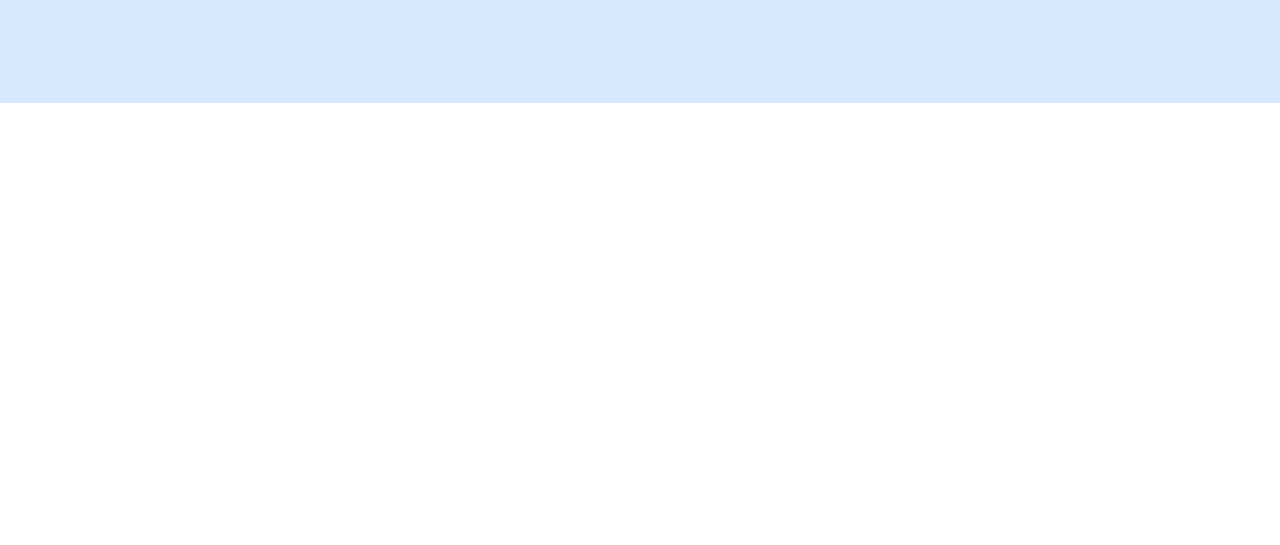
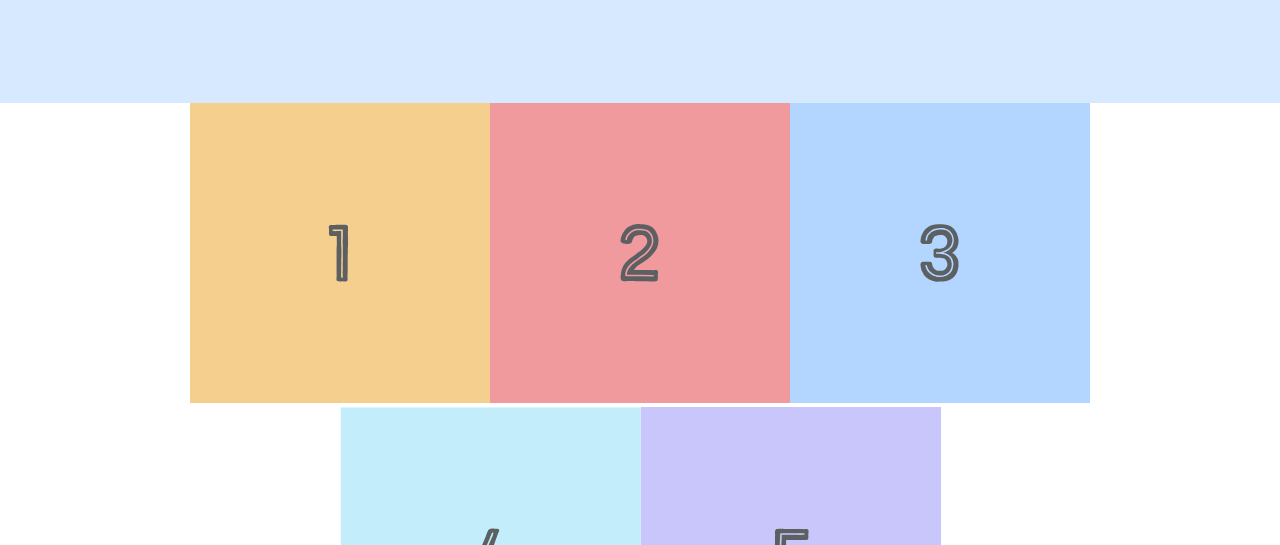
Before and after one commit to nedoratic/iih-08-flexbox, a plain HTML site: page index.html in a window 1280 px wide. Shown: the part 255-800 px from the top of the page. Drawn offline with Linux system fonts and the light colour scheme.

Commit message:
main content and main style added

```diff
--- a/index.html
+++ b/index.html
@@ -24,5 +24,15 @@
                 <div class="social"><img src="./images/social-icons.svg" alt="Social icons"></div>
             </div>
         </div>
+
+        <div class="photo-grid-container">
+            <div class="photo-grid">
+                <div class="photo-gird-item item-one"><img src="./images/one.svg" alt="One"></div>
+                <div class="photo-gird-item item-two"><img src="./images/two.svg" alt="Two"></div>
+                <div class="photo-gird-item item-three"><img src="./images/three.svg" alt="Three"></div>
+                <div class="photo-gird-item item-four"><img src="./images/four.svg" alt="Four"></div>
+                <div class="photo-gird-item item-five"><img src="./images/five.svg" alt="Five"></div>
+            </div>
+        </div>
     </body>
 </html>
--- a/style.css
+++ b/style.css
@@ -49,3 +49,25 @@
     justify-content: space-between;
     align-items: center;
 }
+
+/* Main */
+
+.photo-grid-container {
+    display: flex;
+    justify-content: center;
+}
+
+.photo-grid {
+    width: 900px;
+
+    display: flex;
+    justify-content: center;
+    flex-wrap: wrap;
+}
+
+.photo-grid-item {
+    width: 300px;
+    height: 300px;
+
+    border: 1px solid #fff;
+}
```
